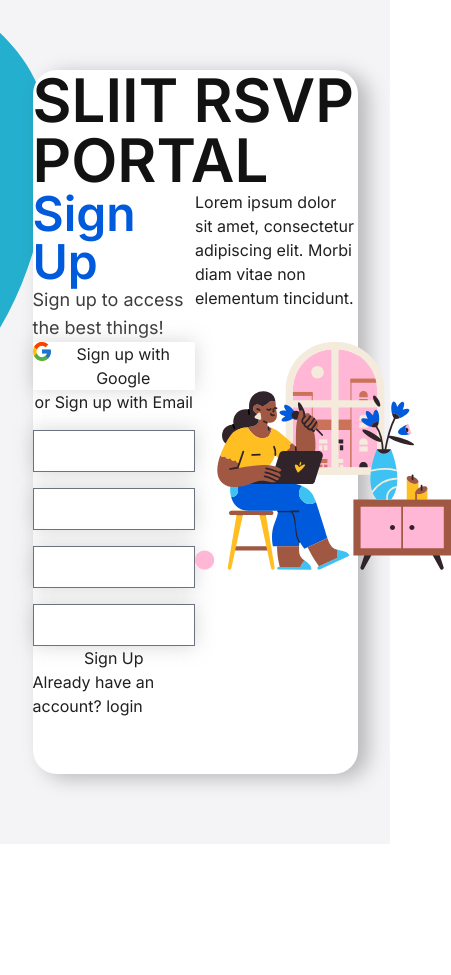
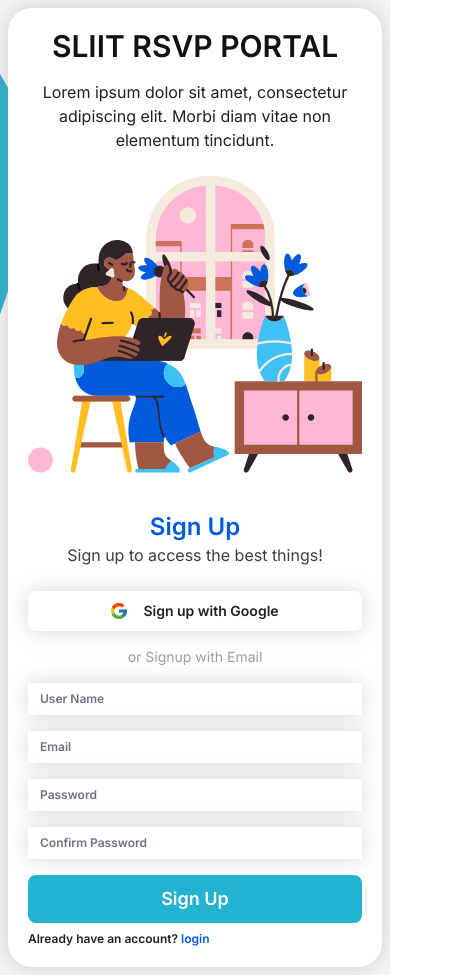
Before and after one commit to sliit-foss/rsvp-frontend, a Next.js app: page /login in a window 390 px wide. Shown: the whole page, 451 px wide, since content can reach past the window. Before the commit the page ends 844 px from the top, so only its background shows below. Built offline with nearby package versions, Linux system fonts and the light colour scheme.

Commit message:
mobile first design

```diff
--- a/components/LoginSignup.tsx
+++ b/components/LoginSignup.tsx
@@ -6,17 +6,26 @@ import NextImage from './NextImage';
 
 const LoginSignup = (): JSX.Element => {
  return(
-        <div className="container bg-white w-5/6 h-5/6 shadow-ds1 rounded-3xl">
-            <h1 className="text-black font-extrabold text-6xl">
+        <div className="w-full h-full mx-2 my-2 bg-white p-5 rounded-3xl shadow-ds2 grid row-span-1">
+            <h1 className="text-black text-3xl font-extrabold justify-self-center mb-4">
                 SLIIT RSVP PORTAL
             </h1>
-            <div className="flex">
-                <div className="w-2/4 flex flex-col items-center">
-                    <h2 className="text-5xl font-extrabold text-blue font-inter">Sign Up</h2>
-                    <p className="text-textBlackSecondary font-medium text-lg">Sign up to access the best things!</p>
-                    <button className="shadow-ds2 flex flex-row">
+            <div className="">
+                <p className="font-inter font-medium text-center pb-6">Lorem ipsum dolor sit amet, consectetur adipiscing elit. Morbi diam vitae non elementum tincidunt.</p>
+                <NextImage
+                    classnames="pb-8"
+                    src={loginImage}
+                    alt="sign up"
+                    layout="intrinsic"
+                    quality={90}
+                />
+            </div>
+            <div className="flex flex-col items-center">
+                    <h2 className="font-inter font-extrabold text-blue font-inter text-2xl">Sign Up</h2>
+                    <p className="font-inter text-textBlackSecondary font-medium mb-6">Sign up to access the best things!</p>
+                    <button className="shadow-ds2 flex flex-row w-full h-10 rounded-lg flex items-center justify-center leading-4 font-semibold font-inter text-sm mb-4">
                         <NextImage
-                            classnames=""
+                            classnames="w-4 h-4 mr-4 line"
                             src={googleLogo}
                             alt="sign up"
                             layout="intrinsic"
@@ -24,36 +33,18 @@ const LoginSignup = (): JSX.Element => {
                         />
                         Sign up with Google
                     </button>
-                    <div className="flex justify-between">
-                        <span className="border-t-2 text-black"></span>
-                        <p>or Sign up with Email</p>
-                        <span></span>
+                    <p className="text-gray-login text-sm">or Signup with Email</p>
+                    <form className="flex flex-col w-full">
+                        <input type="text" placeholder="User Name" className="shadow-ds2 mt-4 border-none text-xs font-semibold"></input>
+                        <input type="text" placeholder="Email" className="shadow-ds2 mt-4 border-none text-xs font-semibold"></input>
+                        <input type="text" placeholder="Password" className="shadow-ds2 mt-4 border-none text-xs font-semibold"></input>
+                        <input type="text" placeholder="Confirm Password" className="shadow-ds2 mt-4 border-none text-xs font-semibold"></input>
+                        <button className="w-full bg-lightBlue rounded-lg font-inter text-lg leading-6 text-white font-semibold h-12 mt-4 mb-2">Sign Up</button>
+                    </form>
+                    <div className="w-full">
+                        <p className="text-xs text-left font-semibold">Already have an account? <span className="text-blue">login</span></p>
                     </div>
-                    <form className="flex flex-col">
-                        <input type="text" className="shadow-ds2 mt-4 w-full"></input>
-                        <input type="text" className="shadow-ds2 mt-4 w-full"></input>
-                        <input type="text" className="shadow-ds2 mt-4 w-full"></input>
-                        <input type="text" className="shadow-ds2 mt-4 w-full"></input>
-                        <button>Sign Up</button>
-                    </form>
-                    <p>Already have an account? <span>login</span></p>
                 </div>
-                <div
-                    style={{backgroundImage: "url(/patterns/line-break.svg)"}}
-                    className="bg-no-repeat"
-                >
-                </div>
-                <div className="w-2/4">
-                    <p>Lorem ipsum dolor sit amet, consectetur adipiscing elit. Morbi diam vitae non elementum tincidunt.</p>
-                    <NextImage
-                        classnames="md:col-span-1 flex items-center justify-center max-w-lg lg:w-auto sm:w-80 w-64 mx-auto my-8"
-                        src={loginImage}
-                        alt="sign up"
-                        layout="intrinsic"
-                        quality={90}
-                    />
-                </div>
-            </div>
         </div>
  );
 }
--- a/pages/login.tsx
+++ b/pages/login.tsx
@@ -5,7 +5,7 @@ const Loginpage = (): JSX.Element => {
     return(
         <Layout title="Login">
             <div
-                style={{ backgroundImage: "url(/patterns/login.svg)",height: "100vh", width: "100vw"}}
+                style={{ backgroundImage: "url(/patterns/login.svg)",height: "100%", width: "100%"}}
                 className="bg-no-repeat bg-center bg-cover flex items-center justify-center"
             >
                 <LoginSignup/>
--- a/tailwind.config.js
+++ b/tailwind.config.js
@@ -8,12 +8,14 @@ module.exports = {
       textBlackSecondary: '#3D3D3D',
       white: '#ffffff',
       blue: '#005BDC',
+      lightBlue: '#21B3D0',
       bgWhite: '#F4F3F5',
       gradientBlue: '#21B3D0',
       gradientPurple: '#7B50A2',
       gray: {
         default: '#6C7075',
         light: '#DFDFDF',
+        login: '#9E9E9E',
       },
       colorIcon: '#BABABA',
     },
```
